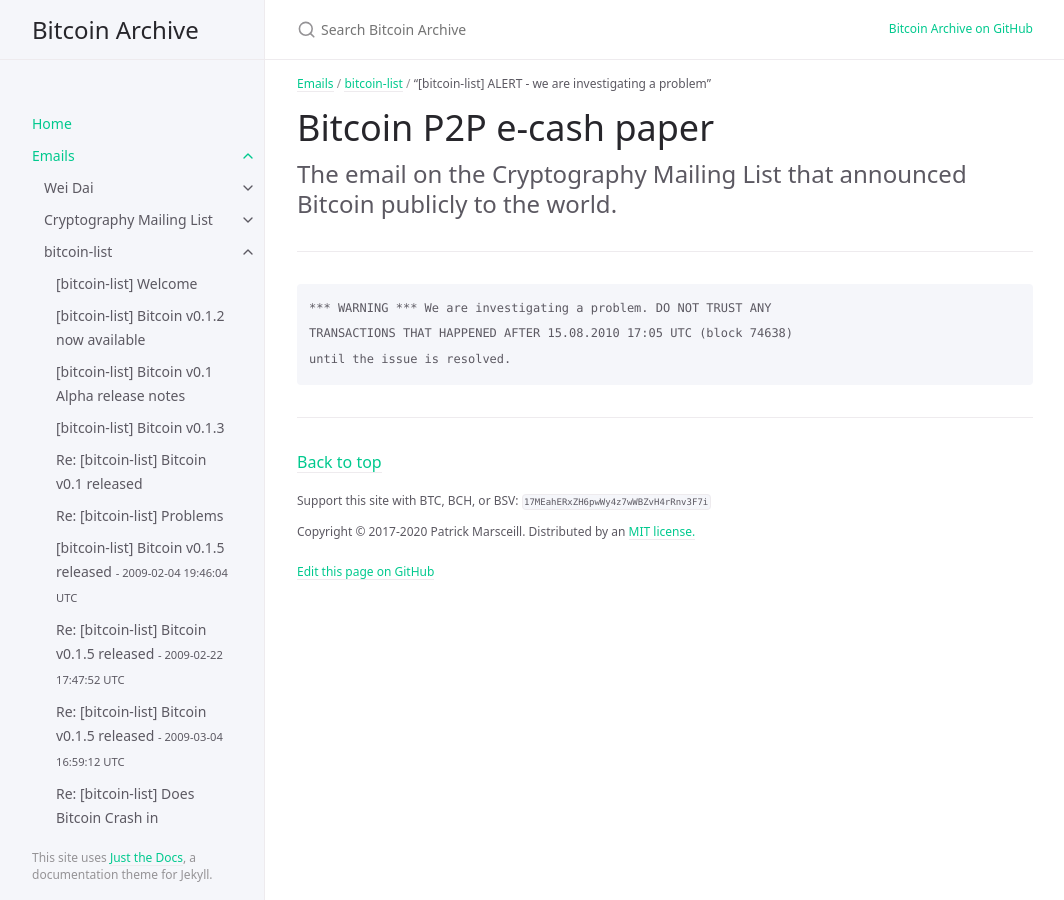
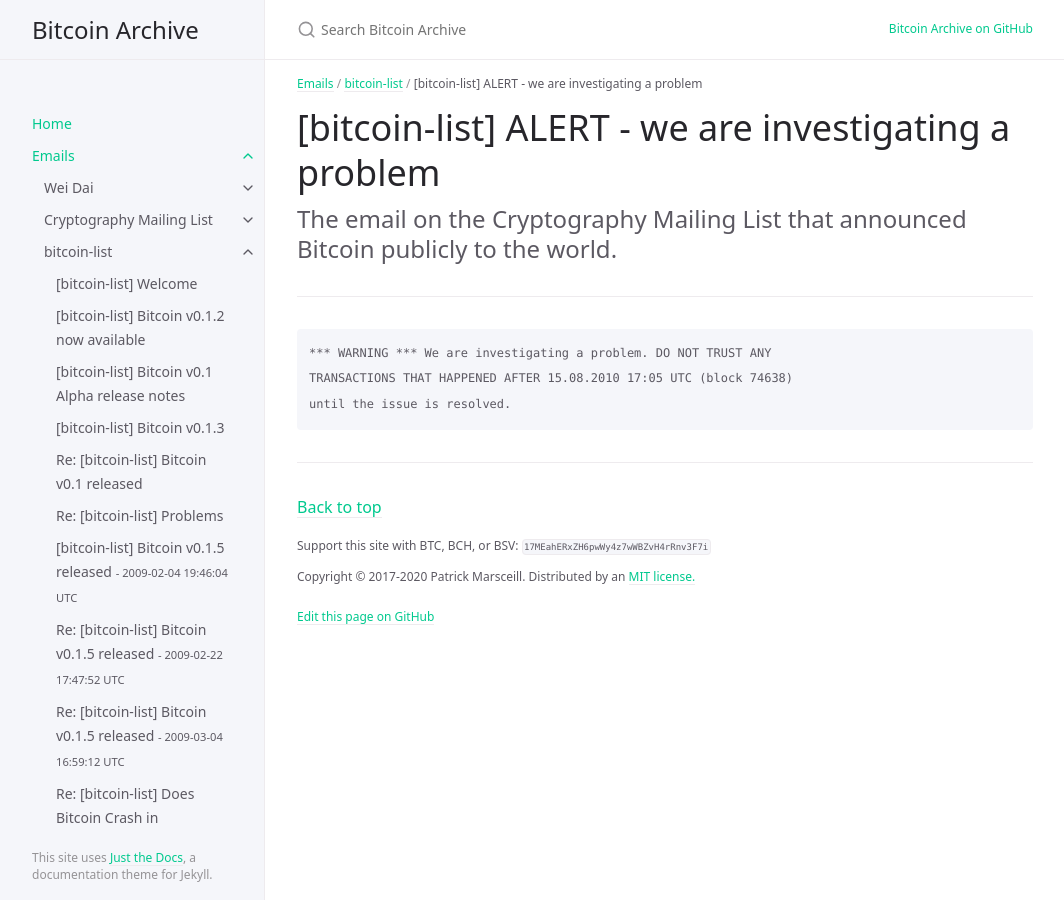
Before and after one commit to wakgill/bitcoin-archive, a Jekyll site: the page built from docs/emails/bitcoin-list/14.md, in a window 1280 px wide. Shown: the whole page, without its empty margins (107-1171 px from the left). Built offline with Jekyll 4.4.1, drawn with Linux system fonts in a browser that asks for light colours.

Commit message:
Update and rename 15.md to 14.md

```diff
--- a/docs/emails/bitcoin-list/15.md
+++ b/docs/emails/bitcoin-list/14.md
@@ -1,12 +1,13 @@
 ---
 layout: default
-title: “[bitcoin-list] ALERT - we are investigating a problem”
+title: '[bitcoin-list] ALERT - we are investigating a problem'
 grand_parent: Emails
 parent: bitcoin-list
-nav_order: 15
+nav_order: 14
+date: 2010-08-15 20:38:33 UTC
 ---
 
-# Bitcoin P2P e-cash paper
+# [bitcoin-list] ALERT - we are investigating a problem
 
 The email on the Cryptography Mailing List that announced Bitcoin publicly to the world.
 {: .fs-6 .fw-300 }
```
